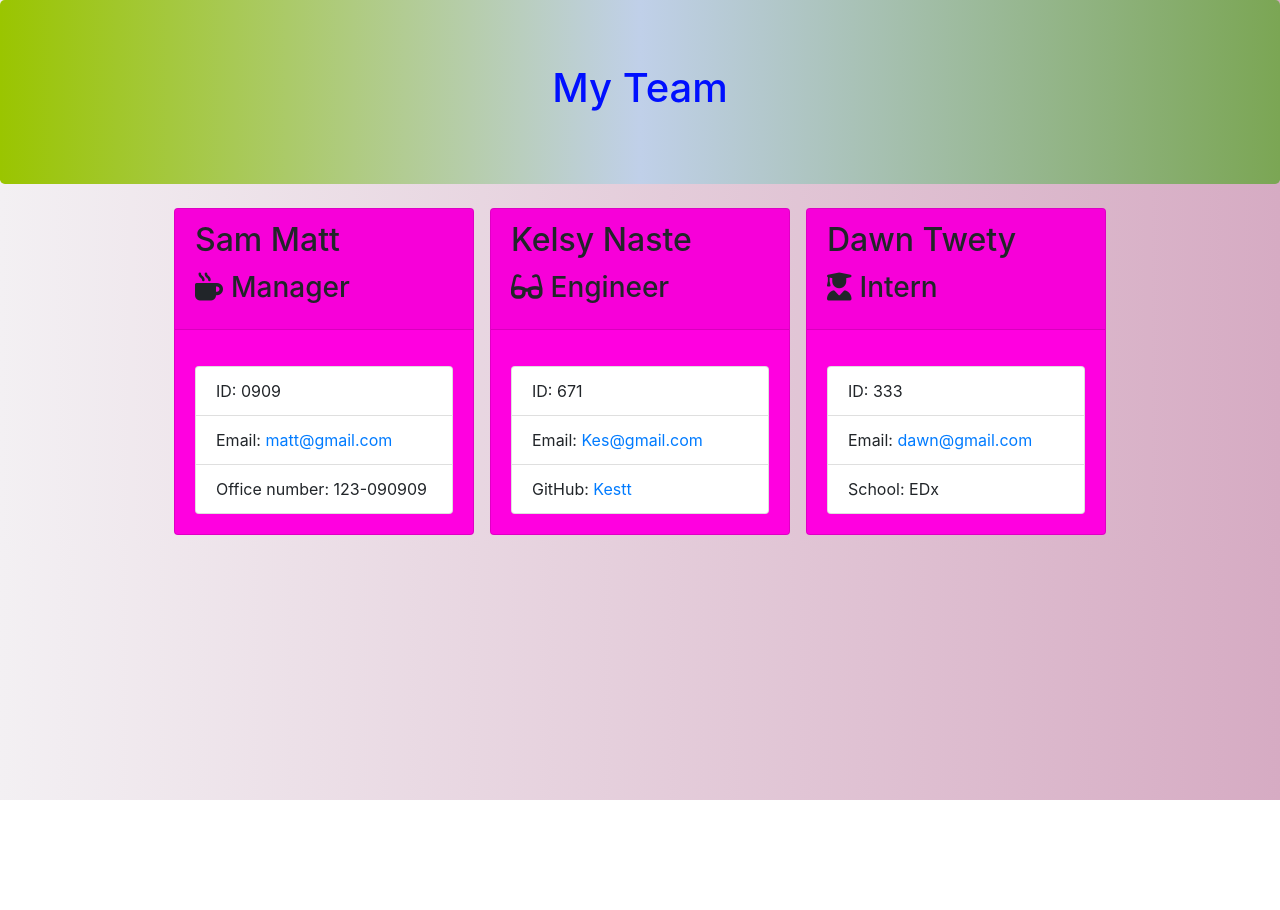
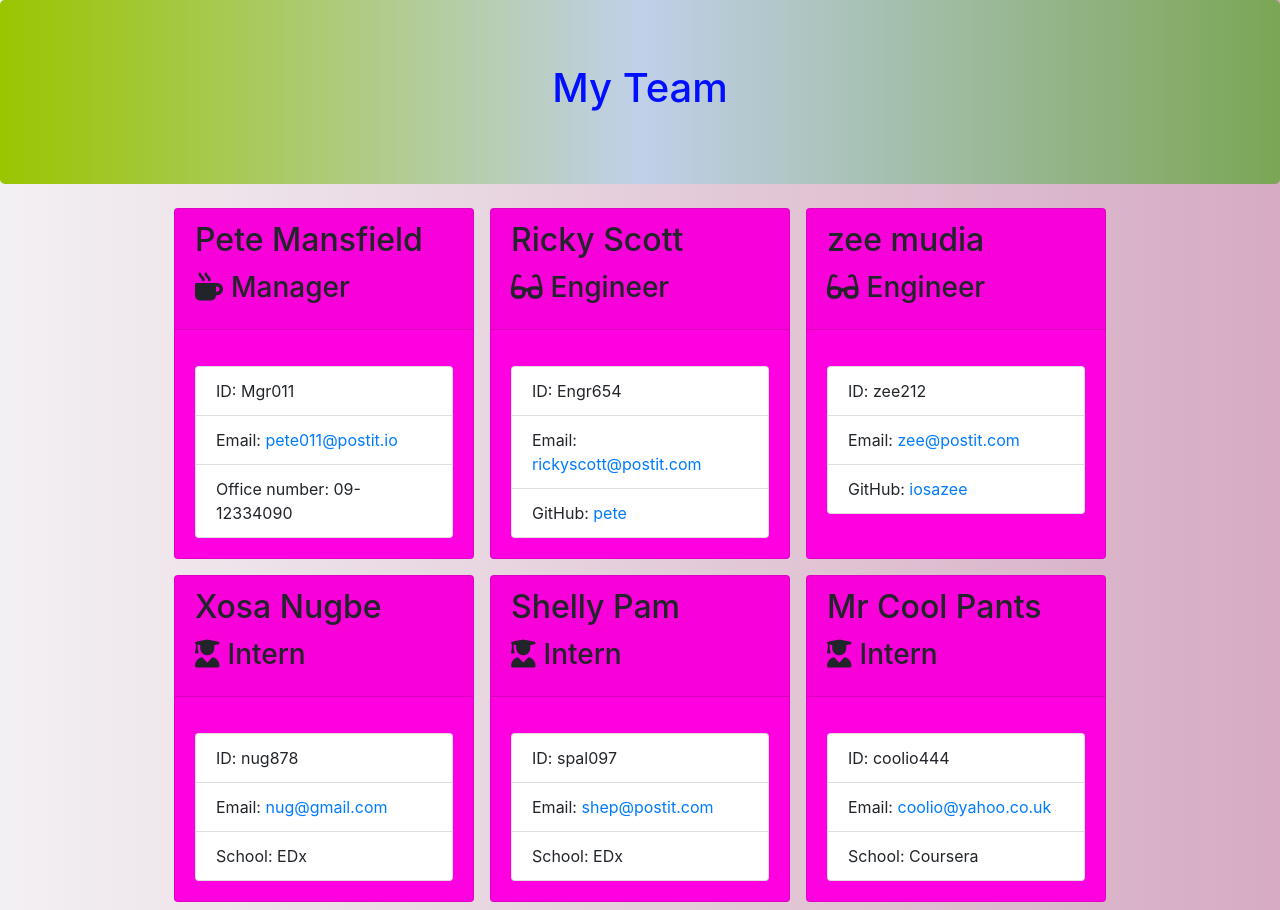
Before and after one commit to iosazee/Team-Profile-Generator, a website: page output/team.html in a window 1280 px wide. Before the commit the page ends 800 px from the top, so only its background shows below. Drawn offline with nearby package versions, Linux system fonts and the light colour scheme.

Commit message:
minor edit

```diff
--- a/output/team.html
+++ b/output/team.html
@@ -1,4 +1,3 @@
-
 <!DOCTYPE html>
 <html lang="en">
 
@@ -27,42 +26,84 @@
 
         <div class="card employee-card">
         <div class="card-header">
-            <h2 class="card-title">Sam Matt</h2>
+            <h2 class="card-title">Pete Mansfield</h2>
             <h3 class="card-title"><i class="fas fa-mug-hot mr-2"></i>Manager</h3>
         </div>
         <div class="card-body">
             <ul class="list-group">
-                <li class="list-group-item">ID: 0909</li>
-                <li class="list-group-item">Email: <a href="mailto:matt@gmail.com">matt@gmail.com</a></li>
-                <li class="list-group-item">Office number: 123-090909</li>
+                <li class="list-group-item">ID: Mgr011</li>
+                <li class="list-group-item">Email: <a href="mailto:pete011@postit.io">pete011@postit.io</a></li>
+                <li class="list-group-item">Office number: 09-12334090</li>
             </ul>
         </div>
     </div>
 
         <div class="card employee-card">
     <div class="card-header">
-        <h2 class="card-title">Kelsy Naste</h2>
+        <h2 class="card-title">Ricky Scott</h2>
         <h3 class="card-title"><i class="fas fa-glasses mr-2"></i>Engineer</h3>
     </div>
     <div class="card-body">
         <ul class="list-group">
-            <li class="list-group-item">ID: 671</li>
-            <li class="list-group-item">Email: <a href="mailto:Kes@gmail.com">Kes@gmail.com</a></li>
-            <li class="list-group-item">GitHub: <a href="https://github.com/Kestt" target="_blank" rel="noopener noreferrer">Kestt</a></li>
+            <li class="list-group-item">ID: Engr654</li>
+            <li class="list-group-item">Email: <a href="mailto:rickyscott@postit.com">rickyscott@postit.com</a></li>
+            <li class="list-group-item">GitHub: <a href="https://github.com/pete" target="_blank" rel="noopener noreferrer">pete</a></li>
         </ul>
     </div>
 </div>
 
         <div class="card employee-card">
     <div class="card-header">
-        <h2 class="card-title">Dawn Twety</h2>
+        <h2 class="card-title">zee mudia</h2>
+        <h3 class="card-title"><i class="fas fa-glasses mr-2"></i>Engineer</h3>
+    </div>
+    <div class="card-body">
+        <ul class="list-group">
+            <li class="list-group-item">ID: zee212</li>
+            <li class="list-group-item">Email: <a href="mailto:zee@postit.com">zee@postit.com</a></li>
+            <li class="list-group-item">GitHub: <a href="https://github.com/iosazee" target="_blank" rel="noopener noreferrer">iosazee</a></li>
+        </ul>
+    </div>
+</div>
+
+        <div class="card employee-card">
+    <div class="card-header">
+        <h2 class="card-title">Xosa Nugbe</h2>
         <h3 class="card-title"><i class="fas fa-user-graduate mr-2"></i>Intern</h3>
     </div>
     <div class="card-body">
         <ul class="list-group">
-            <li class="list-group-item">ID: 333</li>
-            <li class="list-group-item">Email: <a href="mailto:dawn@gmail.com">dawn@gmail.com</a></li>
+            <li class="list-group-item">ID: nug878</li>
+            <li class="list-group-item">Email: <a href="mailto:nug@gmail.com">nug@gmail.com</a></li>
             <li class="list-group-item">School: EDx</li>
+        </ul>
+    </div>
+</div>
+
+        <div class="card employee-card">
+    <div class="card-header">
+        <h2 class="card-title">Shelly Pam</h2>
+        <h3 class="card-title"><i class="fas fa-user-graduate mr-2"></i>Intern</h3>
+    </div>
+    <div class="card-body">
+        <ul class="list-group">
+            <li class="list-group-item">ID: spal097</li>
+            <li class="list-group-item">Email: <a href="mailto:shep@postit.com">shep@postit.com</a></li>
+            <li class="list-group-item">School: EDx</li>
+        </ul>
+    </div>
+</div>
+
+        <div class="card employee-card">
+    <div class="card-header">
+        <h2 class="card-title">Mr Cool Pants</h2>
+        <h3 class="card-title"><i class="fas fa-user-graduate mr-2"></i>Intern</h3>
+    </div>
+    <div class="card-body">
+        <ul class="list-group">
+            <li class="list-group-item">ID: coolio444</li>
+            <li class="list-group-item">Email: <a href="mailto:coolio@yahoo.co.uk">coolio@yahoo.co.uk</a></li>
+            <li class="list-group-item">School: Coursera</li>
         </ul>
     </div>
 </div>
```
